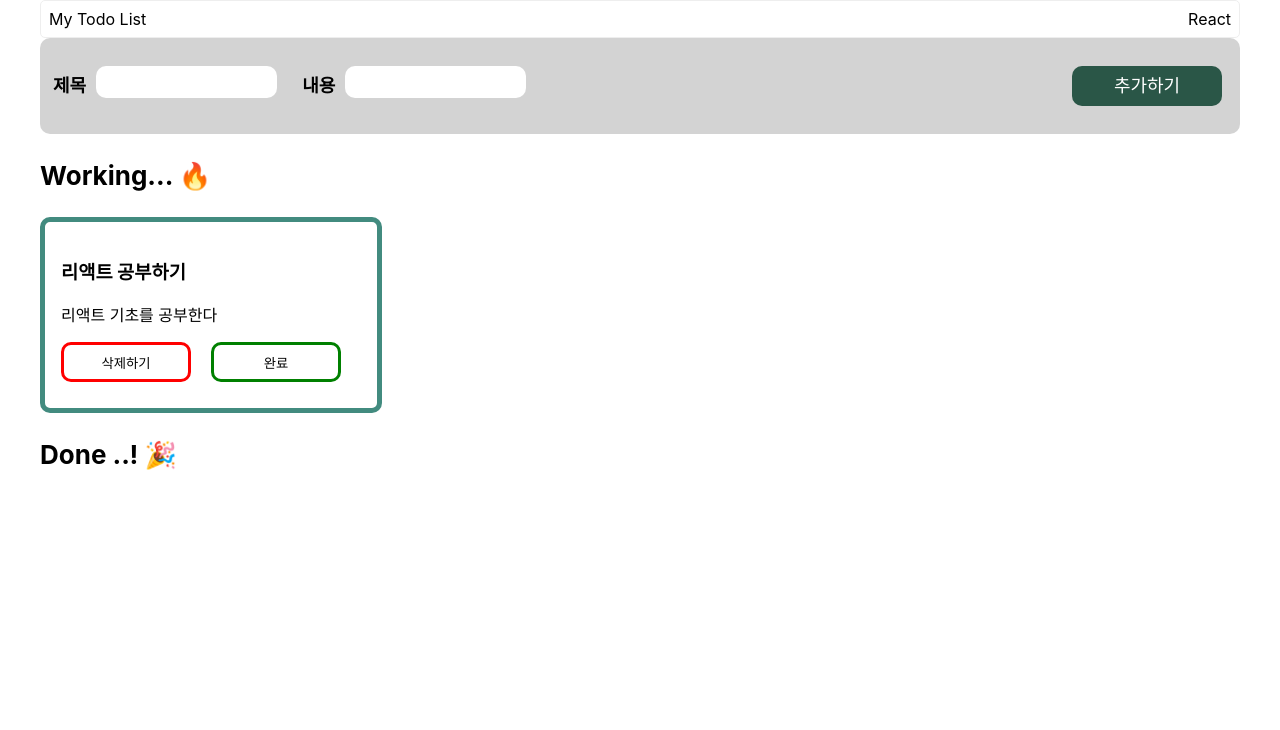
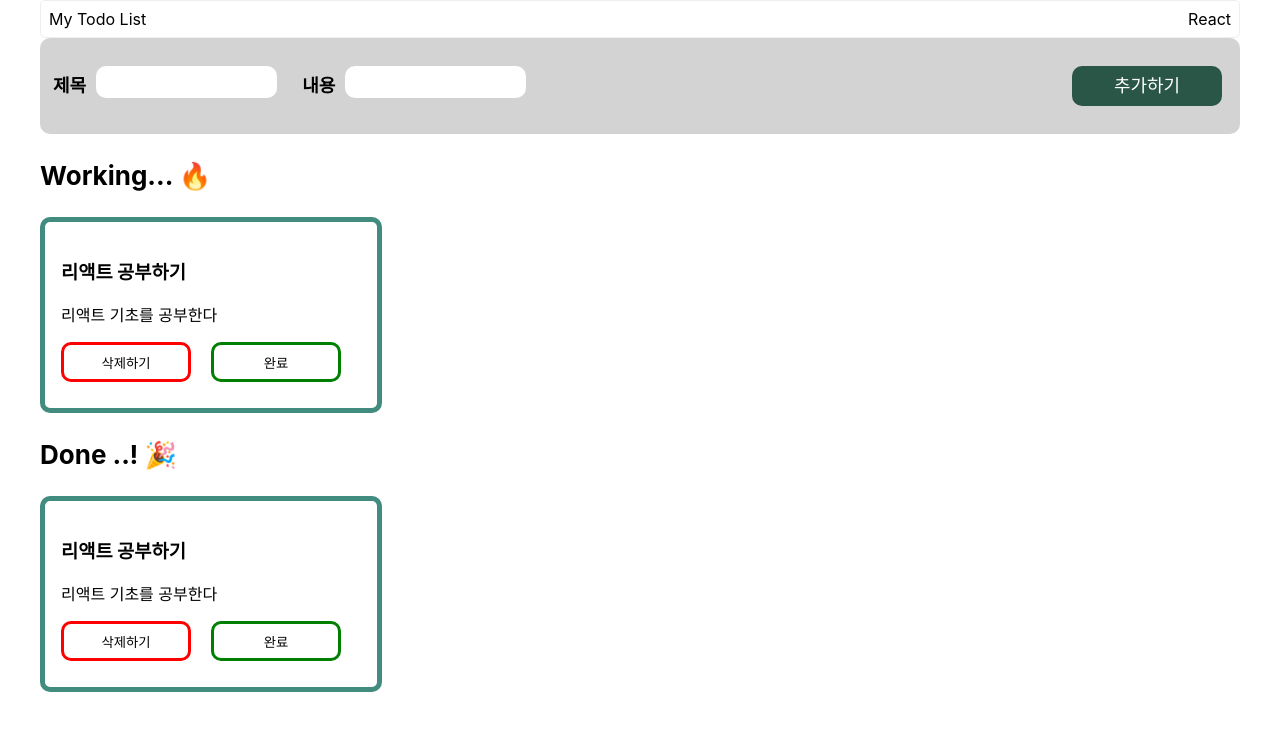
Before and after one commit to minimi61/react_todo_assignment1, a React (Create React App) app: page / in a window 1280 px wide. Shown: the top 730 px of the page. Built offline with nearby package versions, Linux system fonts and the light colour scheme.

Commit message:
todo finish

```diff
--- a/src/components/header/Header.jsx
+++ b/src/components/header/Header.jsx
@@ -19,18 +19,22 @@ const Header = (props) => {
             isDone: false,
             doneButton: '완료'
         }
-        props.setContents([...props.contents, data])
+        props.setContents([...props.contents, data]);
+        const inputId = document.getElementById('inputId');
+        const inputContent = document.getElementById('inputContent');
+        inputId.value = '';
+        inputContent.value=''
     }
     return (
         <div className="headers">
             <div className="inputs">
                 <div className="inputs-title">
                     <p>제목</p>
-                    <input onChange={onChange} name='title' type='text'  ></input>
+                    <input id="inputId" onChange={onChange} name='title' type='text'  ></input>
                 </div>
                 <div className="inputs-content">
                     <p>내용</p>
-                    <input onChange={onChange} name='body' type='text' ></input>
+                    <input id="inputContent" onChange={onChange} name='body' type='text' ></input>
                 </div>
             </div>
             <button onClick={addContent}>추가하기</button>
--- a/src/components/layout/Layout.jsx
+++ b/src/components/layout/Layout.jsx
@@ -11,6 +11,12 @@ const Layout = () => {
             body: '리액트 기초를 공부한다',
             isDone: false,
             doneButton: '완료'
+        },{
+            id:1,
+            title: '리액트 공부하기',
+            body: '리액트 기초를 공부한다',
+            isDone: true,
+            doneButton: '완료'
         }]);
     // console.log(contents)
     return (
--- a/src/components/list/List.jsx
+++ b/src/components/list/List.jsx
@@ -3,13 +3,13 @@ import './style.css';
 import Todo from "../todo/Todo";
 
 const List = (props) => {
-    // console.log(props)
+    console.log(props.contents)
     return (
         <div className="list-container">
             <p className="text"> Working... 🔥</p>
             <div>
                 {props.contents.map((content, idx) => {
-                    // console.log(content.isDone)
+                    // console.log(content)
                     if (content.isDone === false) {
                         return (
                             <Todo className="working-box" setContents={props.setContents} container={props.contents}
@@ -20,8 +20,10 @@ const List = (props) => {
             </div>
 
             <p className="text">Done ..! 🎉</p>
+
             <div>
                 {props.contents.map((content, idx) => {
+
                     if (content.isDone === true) {
                         return (
                         <Todo className="working-box" setContents={props.setContents} container={props.contents}
--- a/src/components/todo/Todo.jsx
+++ b/src/components/todo/Todo.jsx
@@ -3,9 +3,8 @@ import './style.css';
 
 
 const Todo = ({ container, title, mapContent, setContents, body,doneButton }) => {
-    // const [cancelBtn, setCancelBtn] = useState('완료');
 
-
+  // console.log(title, body)
   const deleted = () => {
     // 1.  기존에 container 복사본에서 현재 지우고자 하는 content의 id와 같지 않은 데이터만 filter로 반환
       const newContents = [...container].filter((newCon) => newCon.id !== mapContent.id);
@@ -13,23 +12,24 @@ const Todo = ({ container, title, mapContent, setContents, body,doneButton }) =>
     // 2. 새로 만든 배열을 setContent로 업데이트
     setContents(newContents);
   };
+
+  //완료버튼
     const finished = () => {
-
-        const changeIsDone = [...container].filter((newState) => {
-
-            if (newState.doneButton === '취소') {
+      const changeIsDone = [...container].map((newState) => {
+          //버튼이 취소일 때
+        if (newState.id === mapContent.id && newState.doneButton === '취소') {
           newState.isDone = false;
           newState.doneButton = '완료';
           return newState
         }
+        //완료버튼을 누를때
         if (newState.id === mapContent.id) {
           newState.isDone = true;
           newState.doneButton = '취소';
           return newState
-            }
+        } else {return newState}
         })
-    //    console.log(changeIsDone)
-        setContents([...container, changeIsDone]);
+        setContents(changeIsDone);
     }
 
     return (
```
Lines whose indentation alone changed are shown as unchanged.
